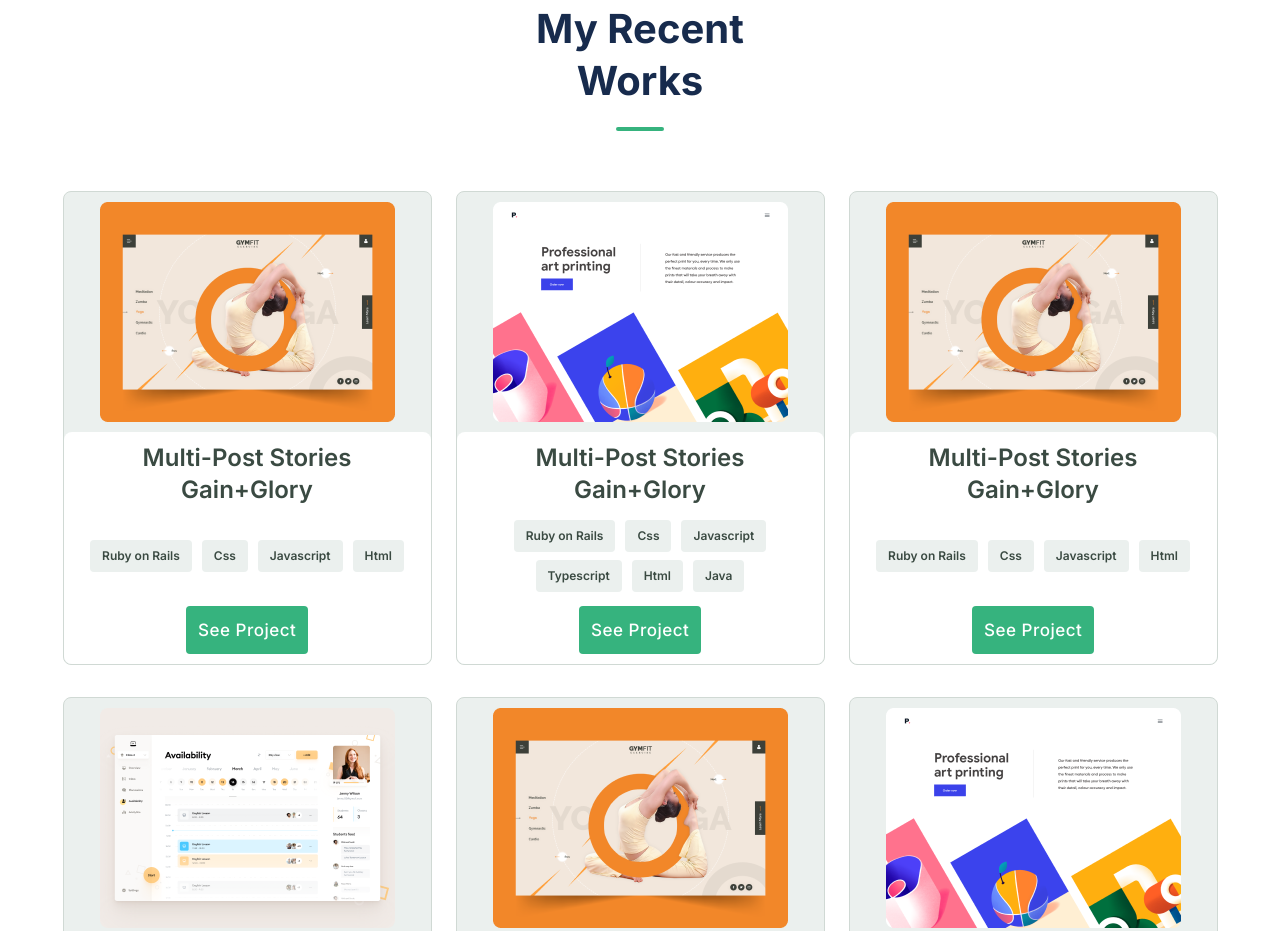
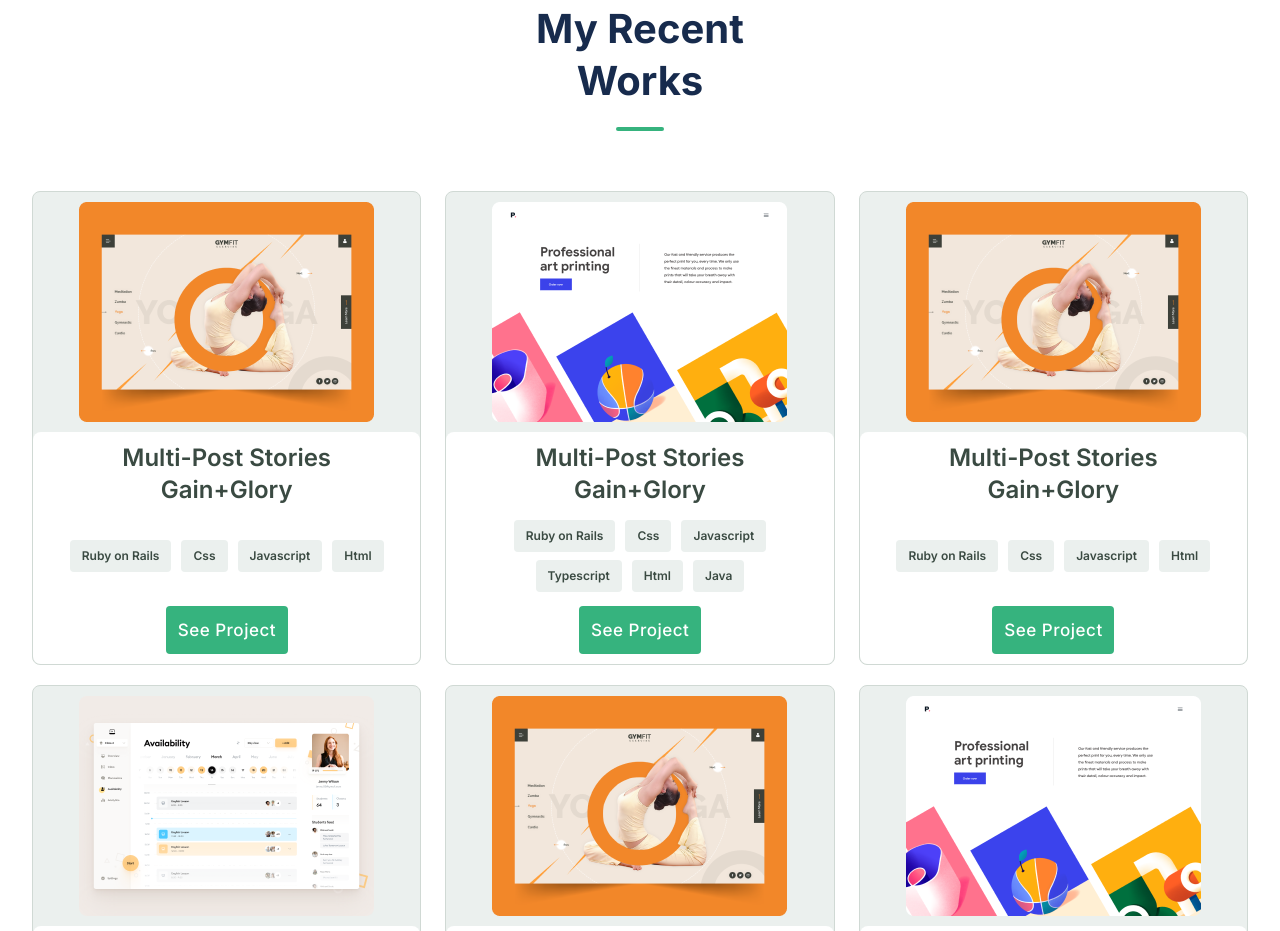
Before and after one commit to MosDevx/Wamae-Portfolio, a website: page HomePage.html in a window 1280 px wide. Shown: the part 847-1778 px from the top of the page. Drawn offline with Linux system fonts and the light colour scheme.

Commit message:
Fixed Both grid displays;fixed skill card languages centering

```diff
--- a/Style/style.scss
+++ b/Style/style.scss
@@ -475,6 +475,7 @@ $screen-extra-large-min:1200px;
         justify-content: space-between;
         padding: 10px 0;
         margin-top: 20px;
+        align-items: center;
 
         .skill-card-languages {
           margin: 10px 10px;
@@ -720,9 +721,11 @@ $screen-extra-large-min:1200px;
   //portfolio section
   .project-page {
     .grid-card-display {
-      grid-template-columns: 369px 369px;
-      grid-template-rows: repeat(474px);
-      grid-gap: 24px;
+      width:97%;
+      justify-content: center;
+      grid-template-columns: repeat(auto-fill,minmax(300px,1fr));
+      // grid-template-rows: repeat(auto-fill,minmax(400px,420px));
+      grid-gap: 20px;
 
       .project-card {
         // max-width: 369px;
@@ -752,9 +755,10 @@ $screen-extra-large-min:1200px;
     }
 
     .grid-skill-display {
-      grid-template-columns: 369px 369px;
-      grid-template-rows: repeat(352px);
-      grid-gap: 24px;
+      width:98%;
+      grid-template-columns:repeat(auto-fill,minmax(320px,1fr));
+      // grid-template-rows: repeat(352px);
+      grid-gap:20px;
 
       .skill-card {
         height: 352px;
@@ -778,9 +782,6 @@ $screen-extra-large-min:1200px;
       display: flex;
       align-items: center;
       justify-content: center;
-      // width:80%;
-      // margin:0 auto;
-      // background-color: yellow;
       .form-title {
         font-size: 25px;
         width: 50%;
@@ -852,8 +853,13 @@ $screen-extra-large-min:1200px;
   //portfolio
   .project-page {
     .grid-card-display {
-      grid-gap: 32px 24px;
-      grid-template-columns: 369px 369px 369px;
+      grid-gap: 20px 24px;
+      width:95%;
+      justify-content: center;
+      grid-template-columns: repeat(auto-fill,minmax(300px,1fr));
+    }
+    .project-card{
+      overflow: hidden;
     }
   }
   //end portfolio
@@ -866,8 +872,9 @@ $screen-extra-large-min:1200px;
 
     .grid-skill-display {
       grid-gap: 32px 24px;
-      grid-template-columns: 369px 369px 369px;
-      grid-template-rows: repeat(352px);
+      width:98%;
+      grid-template-columns: (auto-fill,minmax(300px,1fr));
+      // grid-template-rows: repeat(352px);
     }
   }
   //end about me
```
Also changed, not shown: Style/style.css, 1 other file.
